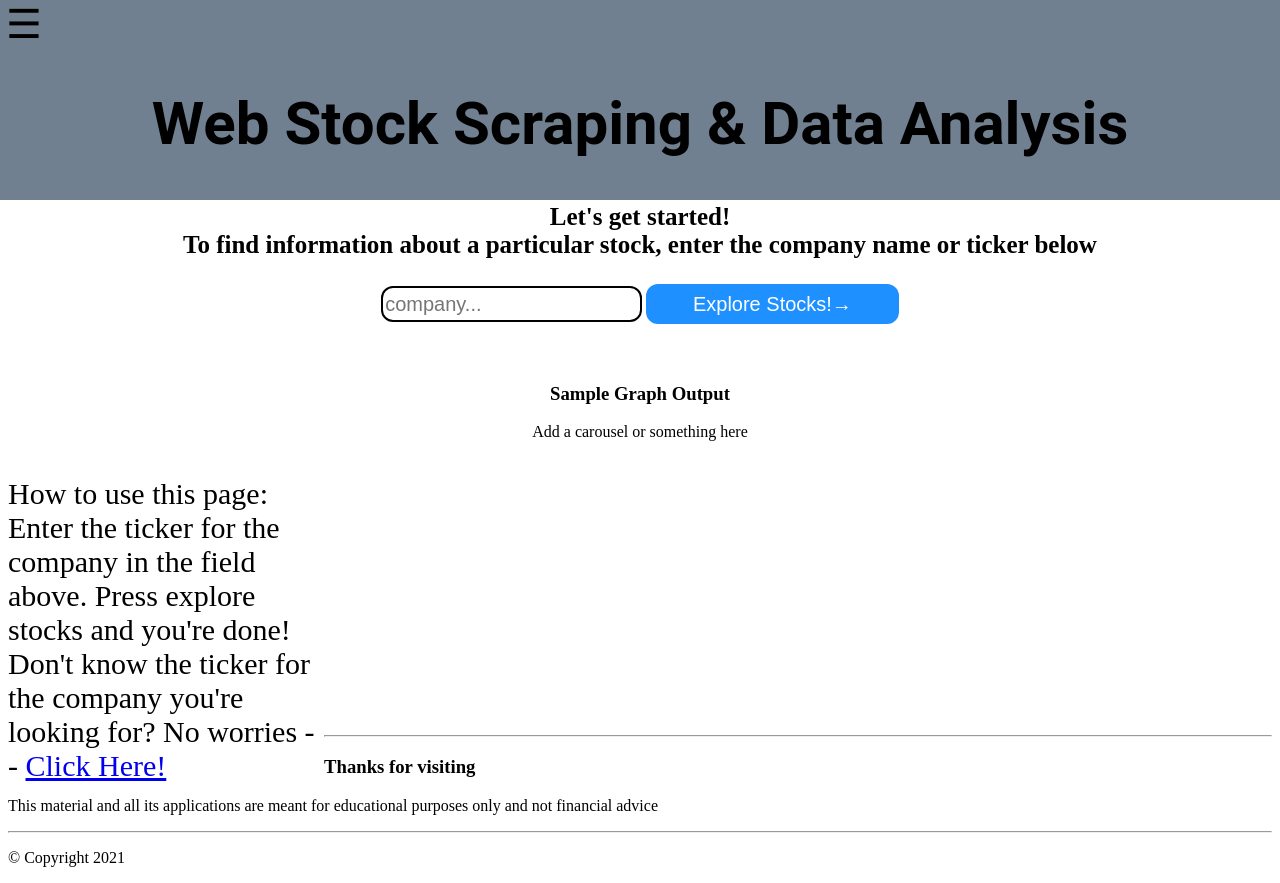
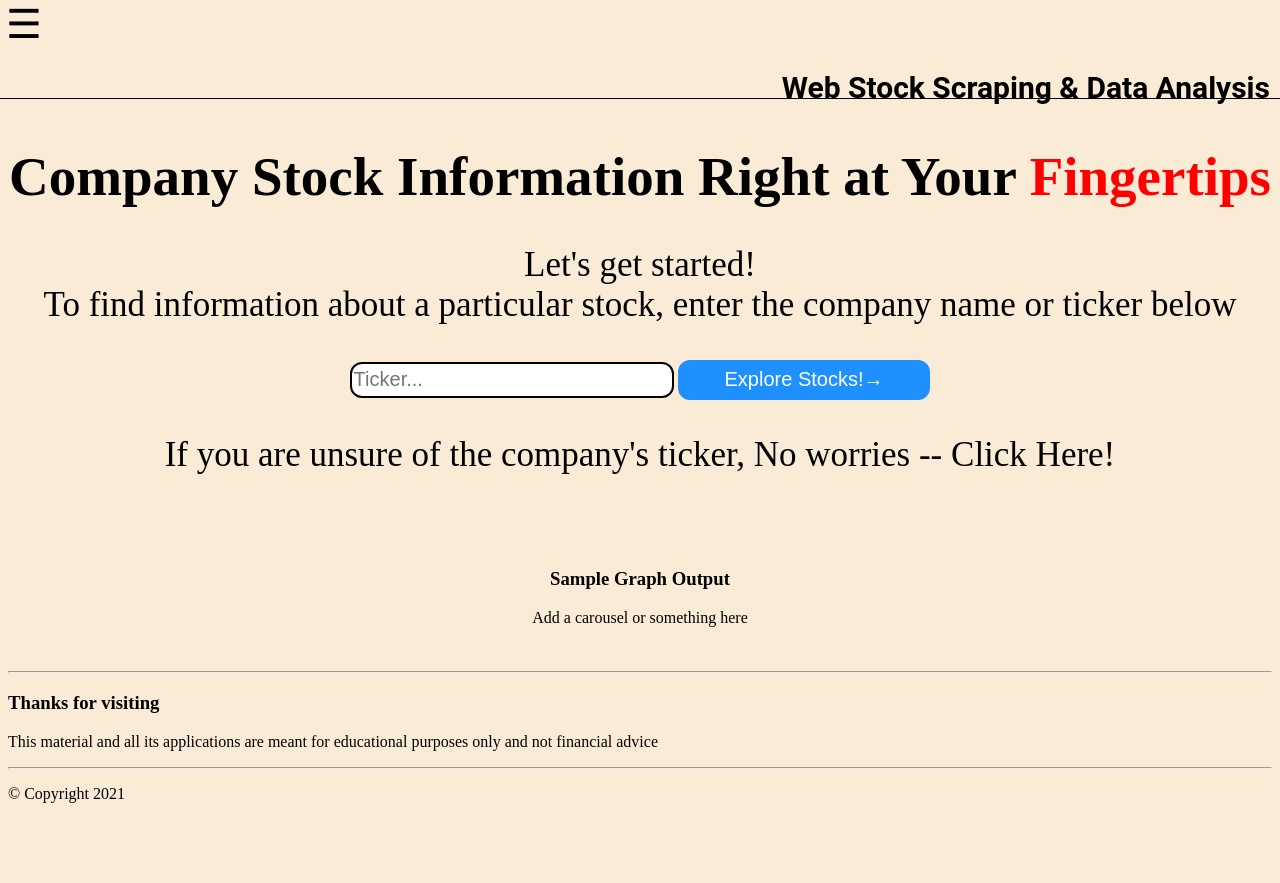
Before and after one commit to vu-5279-s21/web-scraping-stock-data, a Django app: template WebScraping/main/templates/main/home.html in a window 1280 px wide. After the commit the page ends 803 px from the top, so only its background shows below. Run offline with Django 3.2, Linux system fonts and the light colour scheme; the template is opened without the code that fills it, so the values that code supplies are empty.

Commit message:
Updated web design. 3/28 6 pm

```diff
--- a/WebScraping/main/backend/views.py
+++ b/WebScraping/main/backend/views.py
@@ -79,3 +79,6 @@ def about(request):
 
 def results(request):
     return render(request, 'main/results.html')
+
+def tickers(request):
+    return render(request, 'main/ticker.html')
--- a/WebScraping/main/templates/main/home.html
+++ b/WebScraping/main/templates/main/home.html
@@ -12,7 +12,7 @@
 
 </head>
 
-<body>
+<body style="background-color: antiquewhite">
 
 <!-- Interactive Sidebar -->
 <div class="sidebar" style="display:none" id="mysidebar">
@@ -27,40 +27,31 @@
 <div class="title">
     <button id="button" onclick="openFunction()">&#9776;</button>
     <div id="name">
-        <h1 id="header">Web Stock Scraping & Data Analysis</h1>
+        <h4 id="header">Web Stock Scraping & Data Analysis</h4>
+    </div>
+    <div id="underline">
     </div>
 </div>
 
 <div>
 <!-- Input field to enter a company name -->
 <div id="search">
-    <h3 id="blurb">
-        <b>Let's get started!</b> <br>
-        <b> To find information about a particular stock, enter the company name or ticker below </b>
-    </h3>
+    <h1 id="blurb1">
+        Company Stock Information Right at Your <span style="color: red"> Fingertips </span>
+    </h1>
+    <p id="blurb2">
+        Let's get started! <br>
+        To find information about a particular stock, enter the company name or ticker below <br>
+    </p>
     <form method="GET">
         <label for="company"></label>
-        <input type="text" name="company" id="company" value="{{ request.GET.company }}" placeholder="company..." required>
+        <input type="text" name="company" id="company" value="{{ request.GET.company }}" placeholder="Ticker..." required>
         <input type="submit" value="Explore Stocks!&#8594;" />
     </form>
+    <p id="blurb2">
+        If you are unsure of the company's ticker, No worries -- <a href="{% url 'tickers' %}" class="link2">Click Here!</a>
+    </p>
 </div>
-
-<!-- Navigate to the page to see all of the tickers -->
-
-<!-- New input field with searchable dropdown
-<div class="dropdown" style="text-align: center">
-    <div id="mydropdown" class="dropdown-section">
-        <input type="text" name="company1" id="company1" value="{{ request.GET.company1 }}" placeholder="company..."
-               onclick="openDropdown()" onkeyup="filterFunction()" required>
-        <input type="submit" value="Explore Stocks!&#8594;" />
-        <a>A</a>
-        <a>B</a>
-        <a>C</a>
-        <a>C</a>
-        <a>B</a>
-    </div>
-</div>
--->
 
 <!-- Page Content -->
 <div class="text">
@@ -70,57 +61,53 @@
         <p>Add a carousel or something here </p>
     </div>
 
-    <div style="padding-bottom: 250px">
-        <div id="words">
-            How to use this page: <br>
-            Enter the ticker for the company in the field above. Press explore stocks and you're done!
-            Don't know the ticker for the company you're looking for? No worries -- <a href="{% url 'home' %}" class="link">Click Here!</a>
-        </div>
-
-        <section id="image" style="display: inline-block;vertical-align: middle;float: right">
-        </section>
-
-    </div>
-
 </div>
 </div>
+
+ <footer id="foot">
+      <hr>
+        <div class="container text-center">
+        <h3>Thanks for visiting</h3>
+        <p>This material and all its applications are meant for educational purposes only and not financial advice</p>
+        <hr>
+        <p>&copy; Copyright 2021</p>
+      </div><!-- end Container-->
+ </footer>
 
 </body>
 
 </html>
 
 <!-- Should we move these sections to another file? -->
- <footer>
-      <hr>
-        <div class="container text-center">
-        <h3>Thanks for visiting</h3>
-        <p>This material and all its applications are meant for educational purposes only and not financial advice</p>
-        <hr>
-        <p>&copy; Copyright 2021</p>
 
-      </div><!-- end Container-->
-
-
-    </footer>
 <!-- CSS -->
 <style>
     #name {
-        width: 100%;
+        width: 95%;
         margin: auto;
         font-family: Roboto, serif;
-        text-align: center;
         font-size: 30px;
         position: relative;
+        float: right;
+        text-align: right;
+        padding-right: 10px;
+        padding-top: 30px;
     }
 
     .title {
-        background-color: slategray;
-        height: 200px;
+        height: 20px;
         position: absolute;
         top: 0;
         left: 0;
         width: 100%;
         clear: both;
+    }
+
+    #underline{
+        border-bottom: 1px solid black;
+        display: block;
+        padding-top: 50px;
+        width: 100%;
     }
 
     .text{
@@ -134,12 +121,16 @@
         font-size: 30px;
     }
 
-    #blurb {
-        font-size: 25px;
+    #blurb1{
+        font-size: 55px;
+    }
+
+    #blurb2 {
+        font-size: 35px;
     }
 
     #search {
-        padding-top: 170px;
+        padding-top: 100px;
         box-sizing: border-box;
         text-align: center;
         margin: 0;
@@ -150,7 +141,7 @@
     }
 
     #button{
-        background-color: slategray;
+        background-color: antiquewhite;
         font-size: 40px;
         border: none;
     }
@@ -166,23 +157,32 @@
       z-index: 1;
       top: 0;
       left: 0;
-      background-color: slategray;
+      background-color: black;
       overflow-x: hidden;
       transition: 0.5s;
       padding-top: 60px;
+    }
+
+    .link2{
+        color: black;
+        text-decoration: none;
+    }
+
+    .link2:hover{
+        text-decoration: underline black;
     }
 
     .sidebar a {
       padding: 8px 8px 8px 32px;
       text-decoration: none;
       font-size: 25px;
-      color: black;
+      color: white;
       display: block;
       transition: 0.3s;
     }
 
     .sidebar a:hover {
-      color: white;
+        text-decoration: underline;
     }
 
     .sidebar .close {
@@ -191,12 +191,12 @@
       right: 25px;
       font-size: 25px;
       margin-left: 50px;
-      color: black;
+      color: white;
     }
 
     input[type='text']{
         height: 30px;
-        width: 20%;
+        width: 25%;
         border: 2px solid black;
         border-radius: 12px;;
         font-size: 20px;
@@ -226,6 +226,8 @@
         document.getElementById("header").style.marginLeft = "20%";
         document.getElementById("search").style.marginLeft = "20%";
         document.getElementById("words").style.marginLeft = "20%";
+        document.getElementById("output").style.marginLeft = "20%";
+        document.getElementById("foot").style.marginLeft = "20%";
     }
 
     function closeFunction() {
@@ -234,10 +236,8 @@
         document.getElementById("header").style.marginLeft = "0";
         document.getElementById("search").style.marginLeft = "0";
         document.getElementById("words").style.marginLeft = "0";
+        document.getElementById("output").style.marginLeft = "0";
+        document.getElementById("foot").style.marginLeft = "0";
     }
 
-   // function openDropdown(){
-     //   document.getElementById("mydropdown").classList.toggle("show");
-  //  }
-
 </script>
--- a/WebScraping/main/urls.py
+++ b/WebScraping/main/urls.py
@@ -6,4 +6,6 @@ urlpatterns = [
     path('recommender', views.recApp, name="recApp"),
     path('about', views.about, name="about"),
     path('results', views.results, name="results"),
+    path('ticker', views.tickers, name="tickers"),
+
 ]
```
Also changed, not shown: WebScraping/main/templates/main/about.html (+35 -17 lines), WebScraping/main/templates/main/results.html (+46 -28 lines), WebScraping/main/templates/main/ticker.html (added, +145 -0 lines), WebScraping/static/images/ChrisR.jpg (added).
